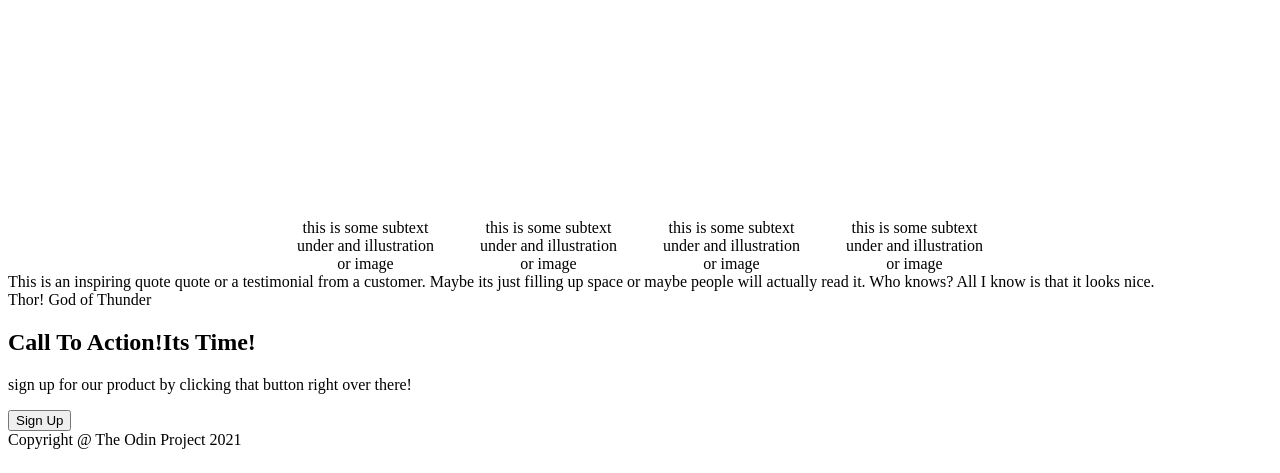
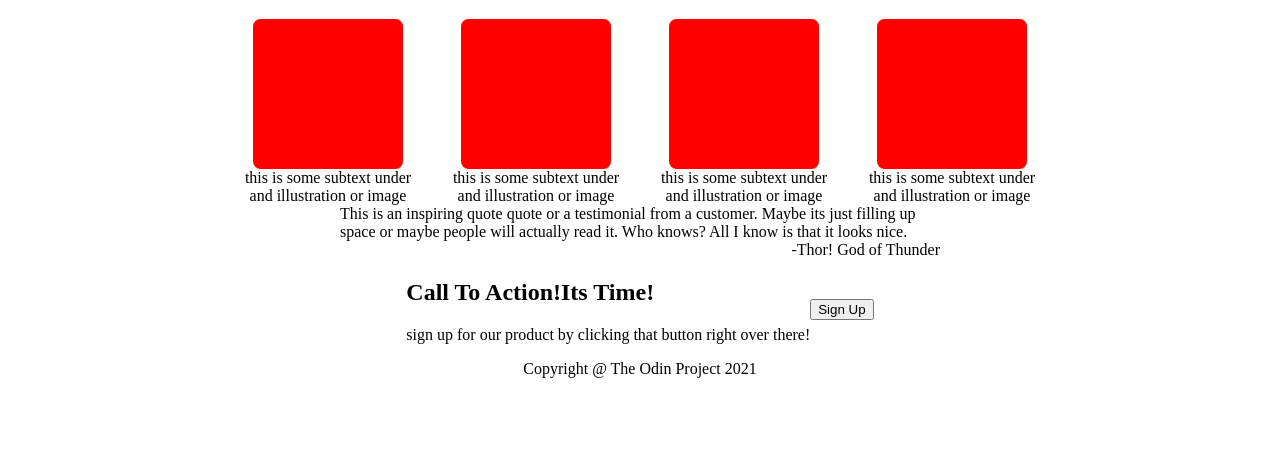
Before and after one commit to Qu-Ack/Landing-Page, a plain HTML site: page index.html in a window 1280 px wide. Shown: the part 327-800 px from the top of the page. Drawn offline with Linux system fonts and the light colour scheme.

Commit message:
EDIT index.html and style.css basic allignment done only styling left

```diff
--- a/index.html
+++ b/index.html
@@ -73,7 +73,7 @@
           Maybe its just filling up space or maybe people will actually read it.
           Who knows? All I know is that it looks nice.
         </div>
-        <div class="writer">Thor! God of Thunder</div>
+        <div class="writer">-Thor! God of Thunder</div>
       </div>
     </div>
     <div class="sign-up">
@@ -84,8 +84,8 @@
             sign up for our product by clicking that button right over there!
           </p>
         </div>
-        <button class="sign-up-button">Sign Up</button>
       </div>
+      <button class="sign-up-button">Sign Up</button>
     </div>
 
     <div class="footer">
--- a/style.css
+++ b/style.css
@@ -40,14 +40,17 @@ img {
 
 .card-container {
     display:flex;
-    width:700px;
+    width:800px;
     gap:32px;
+
 }
 
 .box {
-    height:200px;
+    height:150px;
     width:150px;
     flex:auto;
+    background-color: red;
+    border-radius:5%;
 }
 
 .card {
@@ -61,3 +64,36 @@ img {
 .text-under-div {
     text-align: center;
 }
+
+.lower-content {
+    display:flex;
+    align-items: center;
+    justify-content: center;
+}
+
+.container-quote {
+    display: flex;
+    flex-direction: column;
+}
+
+.quote {
+    width:600px;
+}
+
+.writer{
+    display:flex;
+    justify-content: flex-end;
+}
+
+.sign-up {
+    width:100%;
+    display:flex;
+    justify-content: center;
+    align-items: center;
+}
+
+.footer-text {
+    display: flex;
+    justify-content: center;
+    align-items: center;
+}
```
